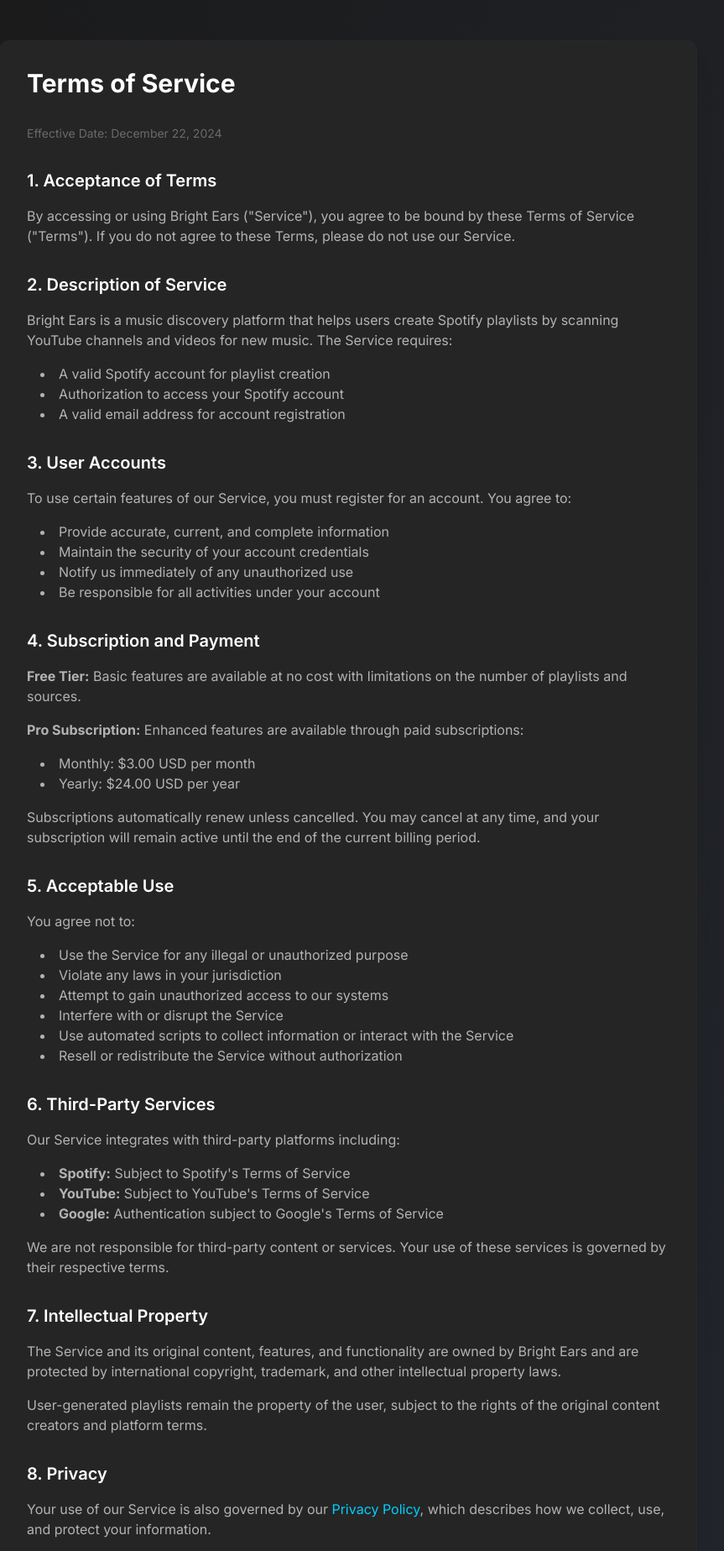
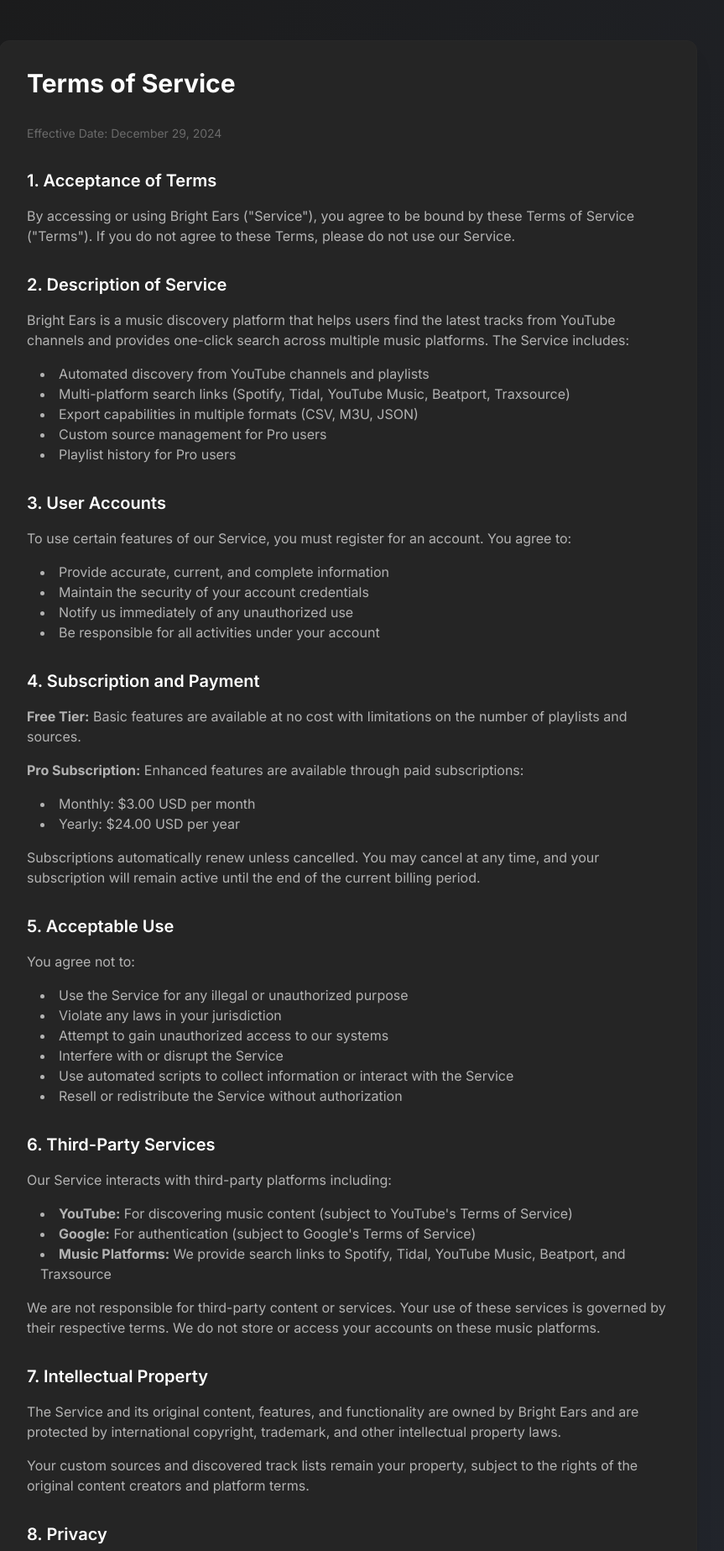
Before and after one commit to brightears/spotify-playlist-generator, a Flask app: page /terms in a window 1280 px wide. Shown: the part 73-1920 px from the top of the page at 84% size, without its empty margins (225-1088 px from the left). Run offline with Flask 3, Linux system fonts and the light colour scheme; some libraries are stand-ins or nearby versions.

Commit message:
feat: update legal documents to reflect music discovery platform
Terms of Service:
- Remove Spotify account requirements
- Update service description to focus on discovery and multi-platform search
- Update third-party services section
- Change 'playlists' to 'track lists' in intellectual property section

Privacy Policy:
- Remove Spotify access token collection
- Update data usage to reflect discovery instead of playlist creation
- Update third-party services to clarify we only provide search links
- Change effective date to December 29, 2024

🤖 Generated with [Claude Code](https://claude.ai/code)

Co-Authored-By: Claude <noreply@anthropic.com>

```diff
--- a/templates/legal/terms.html
+++ b/templates/legal/terms.html
@@ -7,17 +7,19 @@
       <h1 class="text-3xl font-bold text-white mb-8">Terms of Service</h1>
 
       <div class="prose prose-invert max-w-none text-[#b3b3b3]">
-        <p class="mb-6 text-sm text-[#6a6a6a]">Effective Date: December 22, 2024</p>
+        <p class="mb-6 text-sm text-[#6a6a6a]">Effective Date: December 29, 2024</p>
 
         <h2 class="text-xl font-semibold text-white mt-8 mb-4">1. Acceptance of Terms</h2>
         <p class="mb-4">By accessing or using Bright Ears ("Service"), you agree to be bound by these Terms of Service ("Terms"). If you do not agree to these Terms, please do not use our Service.</p>
 
         <h2 class="text-xl font-semibold text-white mt-8 mb-4">2. Description of Service</h2>
-        <p class="mb-4">Bright Ears is a music discovery platform that helps users create Spotify playlists by scanning YouTube channels and videos for new music. The Service requires:</p>
+        <p class="mb-4">Bright Ears is a music discovery platform that helps users find the latest tracks from YouTube channels and provides one-click search across multiple music platforms. The Service includes:</p>
         <ul class="list-disc list-inside mb-4 ml-4">
-          <li>A valid Spotify account for playlist creation</li>
-          <li>Authorization to access your Spotify account</li>
-          <li>A valid email address for account registration</li>
+          <li>Automated discovery from YouTube channels and playlists</li>
+          <li>Multi-platform search links (Spotify, Tidal, YouTube Music, Beatport, Traxsource)</li>
+          <li>Export capabilities in multiple formats (CSV, M3U, JSON)</li>
+          <li>Custom source management for Pro users</li>
+          <li>Playlist history for Pro users</li>
         </ul>
 
         <h2 class="text-xl font-semibold text-white mt-8 mb-4">3. User Accounts</h2>
@@ -50,17 +52,17 @@
         </ul>
 
         <h2 class="text-xl font-semibold text-white mt-8 mb-4">6. Third-Party Services</h2>
-        <p class="mb-4">Our Service integrates with third-party platforms including:</p>
+        <p class="mb-4">Our Service interacts with third-party platforms including:</p>
         <ul class="list-disc list-inside mb-4 ml-4">
-          <li><strong>Spotify:</strong> Subject to Spotify's Terms of Service</li>
-          <li><strong>YouTube:</strong> Subject to YouTube's Terms of Service</li>
-          <li><strong>Google:</strong> Authentication subject to Google's Terms of Service</li>
+          <li><strong>YouTube:</strong> For discovering music content (subject to YouTube's Terms of Service)</li>
+          <li><strong>Google:</strong> For authentication (subject to Google's Terms of Service)</li>
+          <li><strong>Music Platforms:</strong> We provide search links to Spotify, Tidal, YouTube Music, Beatport, and Traxsource</li>
         </ul>
-        <p class="mb-4">We are not responsible for third-party content or services. Your use of these services is governed by their respective terms.</p>
+        <p class="mb-4">We are not responsible for third-party content or services. Your use of these services is governed by their respective terms. We do not store or access your accounts on these music platforms.</p>
 
         <h2 class="text-xl font-semibold text-white mt-8 mb-4">7. Intellectual Property</h2>
         <p class="mb-4">The Service and its original content, features, and functionality are owned by Bright Ears and are protected by international copyright, trademark, and other intellectual property laws.</p>
-        <p class="mb-4">User-generated playlists remain the property of the user, subject to the rights of the original content creators and platform terms.</p>
+        <p class="mb-4">Your custom sources and discovered track lists remain your property, subject to the rights of the original content creators and platform terms.</p>
 
         <h2 class="text-xl font-semibold text-white mt-8 mb-4">8. Privacy</h2>
         <p class="mb-4">Your use of our Service is also governed by our <a href="{{ url_for('main.privacy') }}" class="text-[#00CFFF] hover:text-[#00a8d9]">Privacy Policy</a>, which describes how we collect, use, and protect your information.</p>
```
Also changed, not shown: templates/legal/privacy.html (+8 -7 lines).
